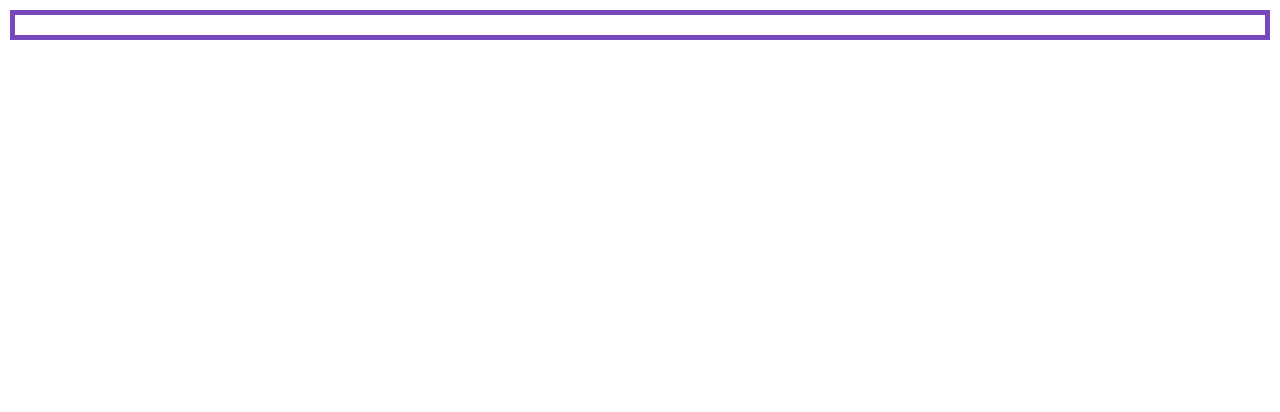
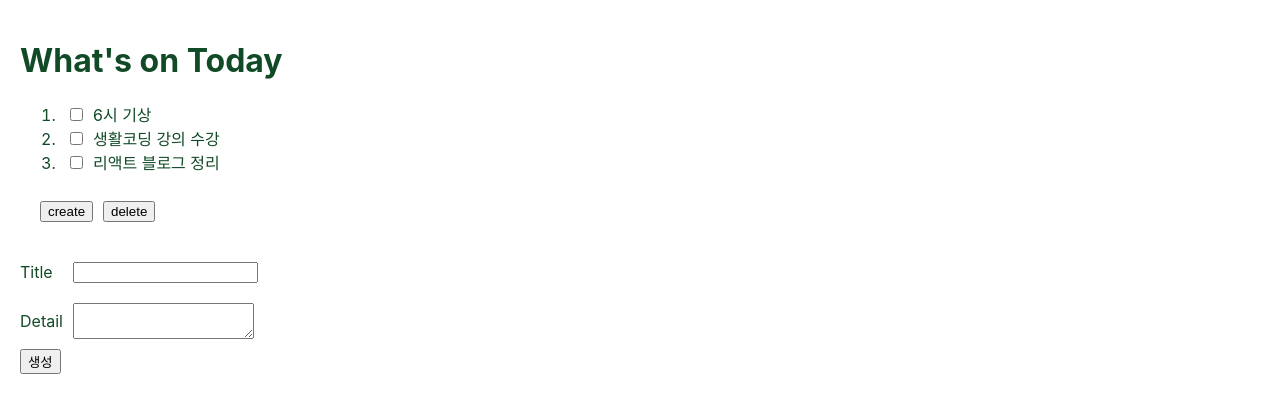
Before and after one commit to Jinny-Jin/practice-redux, a React (Create React App) app: page /2 in a window 1280 px wide. Before the commit this address had no page. Shown: the top 412 px of the page. Built offline with nearby package versions, Linux system fonts and the light colour scheme.

Commit message:
예제2 - 레이아웃 완성

```diff
--- a/src/Router.tsx
+++ b/src/Router.tsx
@@ -1,5 +1,6 @@
 import { BrowserRouter, Route, Routes } from 'react-router-dom';
 import Counter from './pages/practice1/Practice1';
+import Todo from './pages/practice2/Practice2';
 
 
 export default function Router () {
@@ -7,6 +8,7 @@ export default function Router () {
         <BrowserRouter>
             <Routes>
             <Route path='/' element={<Counter />} />
+            <Route path='/2' element={<Todo/>} />
             </Routes>
         </BrowserRouter>
         )
--- /dev/null
+++ b/src/pages/practice2/Practice2.css
@@ -0,0 +1,22 @@
+div {
+    border: none;
+    color: rgb(17, 74, 38);
+}
+
+input, button{
+    margin-right: 10px;
+}
+
+.container, .container div{
+    margin: 0;
+    padding-left: 0;
+}
+
+.container div{
+    display: flex;
+    align-items: center;
+}
+
+label{
+    margin-right: 10px;
+}
--- /dev/null
+++ b/src/pages/practice2/Practice2.tsx
@@ -0,0 +1,17 @@
+import { Provider } from 'react-redux'
+import store from './store'
+import './Practice2.css'
+import TodoList from './components/TodoList'
+
+const Todo = () => {
+    return(
+        <Provider store={store}>
+            <header>
+                <h1>What's on Today</h1>
+            </header>
+            <TodoList />
+        </Provider>
+        )
+}
+
+export default Todo
--- /dev/null
+++ b/src/pages/practice2/components/TodoContent.tsx
@@ -0,0 +1,32 @@
+import {useState} from 'react'
+
+const TodoContent = () => {
+    const [mode, setMode] = useState('create')
+
+    return(
+        <div className='container'>
+            {mode === 'read' && (
+                <>
+                <h2>6시 기상</h2>
+                <div>우히히 6시에 안일어나도 몰라~~</div>
+                </>
+            )}
+            {mode === 'create' && (
+                <>
+                    <div>
+                        <label htmlFor='title'>Title</label>
+                        <input type='text' id='title'/>
+                    </div>
+                    <div className='content'>
+                        <label htmlFor='content'>Detail</label>
+                        <textarea id='content'/>
+                    </div>
+                    <button>생성</button>
+                </>
+
+            )}
+        </div>
+    )
+}
+
+export default TodoContent
--- /dev/null
+++ b/src/pages/practice2/components/TodoList.tsx
@@ -0,0 +1,38 @@
+import TodoContent from './TodoContent'
+
+const TodoList = () => {
+    return (
+        <>
+            <ol>
+            <li>
+                <input
+                type='checkbox'
+                id='todo1'
+                />
+                <label htmlFor='todo1'>6시 기상</label>
+            </li>
+            <li>
+                <input
+                type='checkbox'
+                id='todo2'
+                />
+                <label htmlFor='todo2'>생활코딩 강의 수강</label>
+            </li>
+            <li>
+                <input
+                type='checkbox'
+                id='todo3'
+                />
+                <label htmlFor='todo3'>리액트 블로그 정리</label>
+            </li>
+        </ol>
+        <div>
+            <button>create</button>
+            <button>delete</button>
+        </div>
+        <TodoContent/>
+    </>
+    )
+}
+
+export default TodoList
--- /dev/null
+++ b/src/pages/practice2/reducer.ts
@@ -0,0 +1,5 @@
+const reducer = (state : any, action :any) => {
+    return state
+}
+
+export default reducer
--- /dev/null
+++ b/src/pages/practice2/store.ts
@@ -0,0 +1,4 @@
+import { createStore } from 'redux';
+import reducer from './reducer';
+
+export default createStore(reducer)
```
Also changed, not shown: 2 other files (tests, documents, lock files or other folders).
